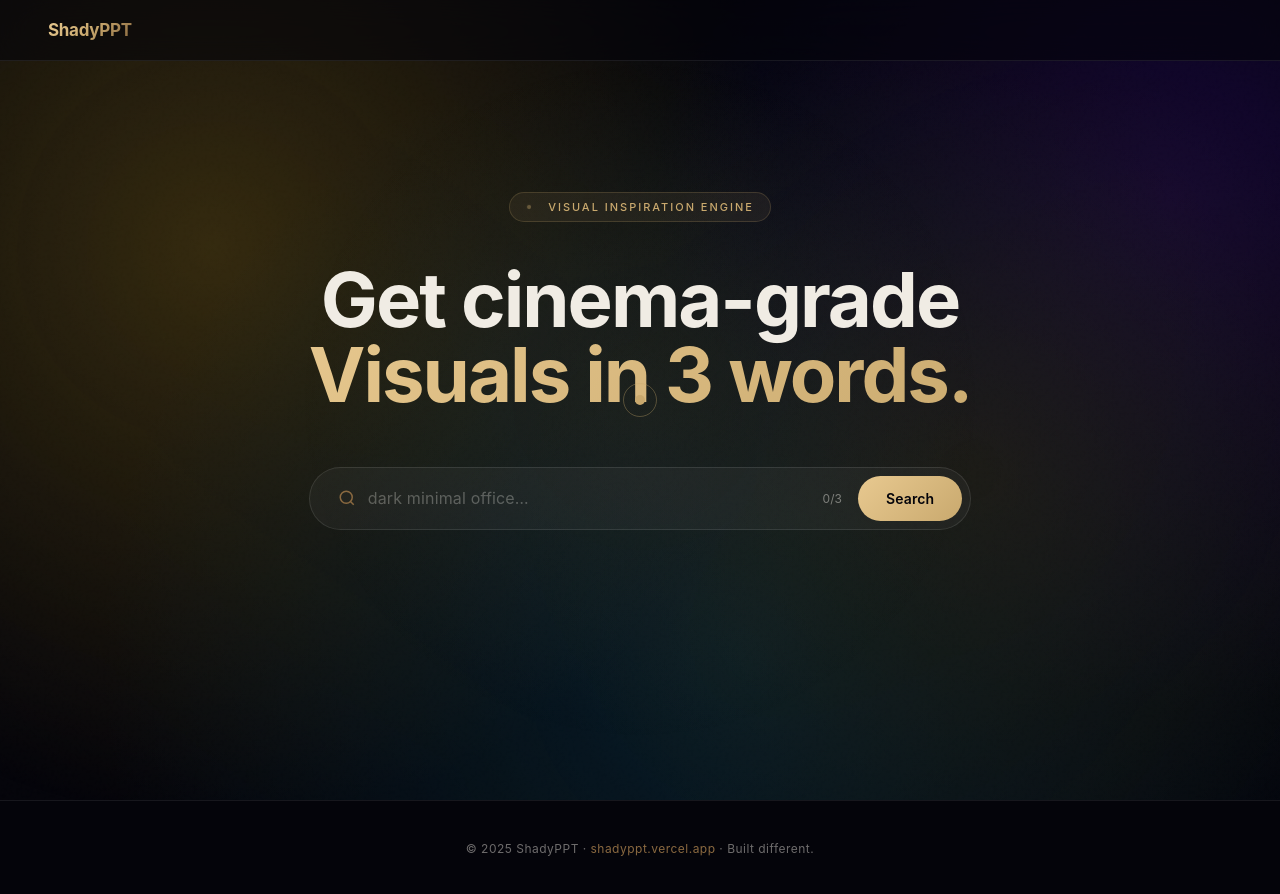
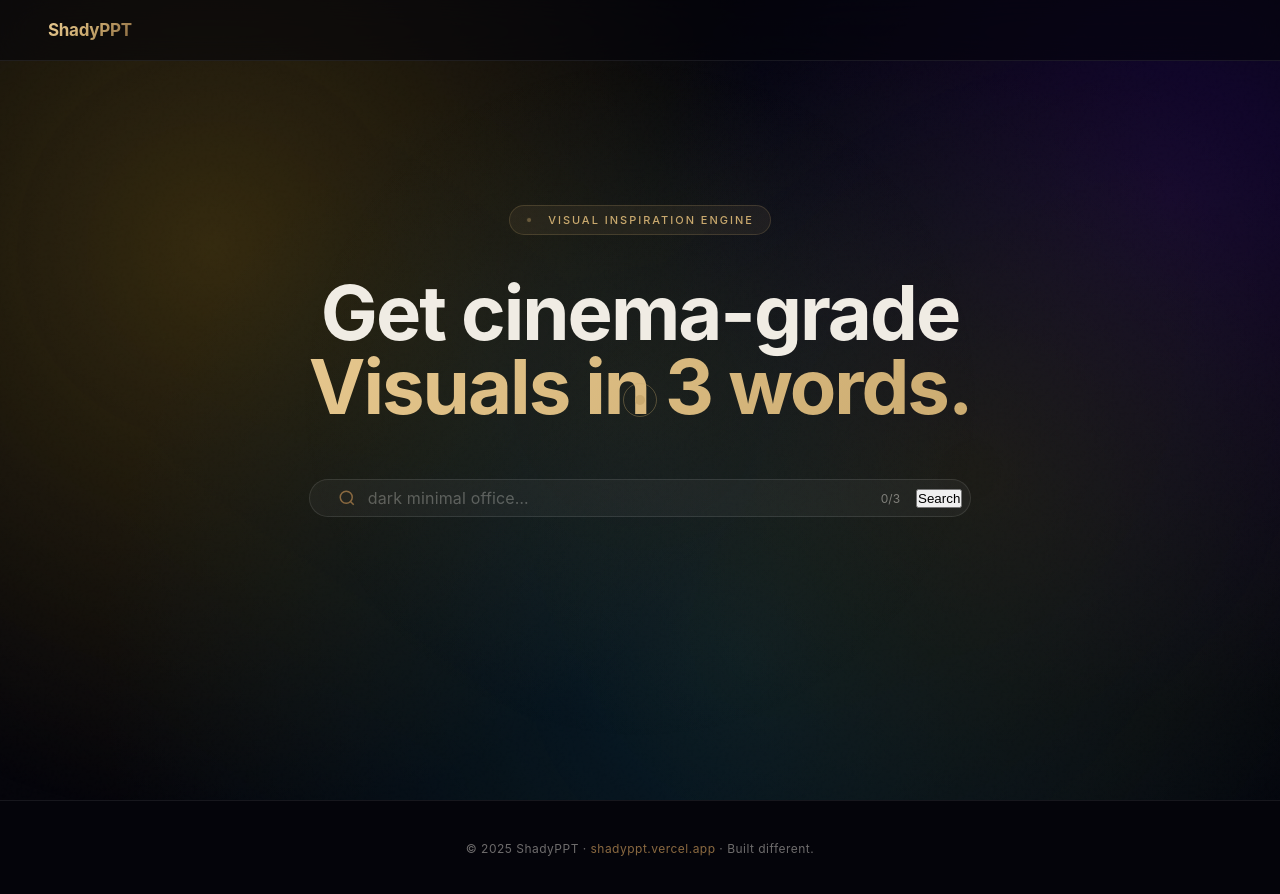
Before and after one commit to shady-gif/for-ppt, a plain HTML site: page index.html in a window 1280 px wide. Drawn offline with Linux system fonts and the light colour scheme; animation ran at ten frames a second.

Commit message:
Update index.html

```diff
--- a/index.html
+++ b/index.html
@@ -486,7 +486,11 @@ footer a:hover{color:var(--gold)}
             spellcheck="false"
           />
           <span class="word-counter" id="wordCounter">0/3</span>
-          <button type="button" class="search-btn" id="searchBtn">Search</button>
+          <button id="searchBtn" onclick="doSearch()">
+
+Search
+
+</button>
         </div>
         <div class="search-error" id="searchError">Maximum 3 words only — keep it precise.</div>
       </div>
```
